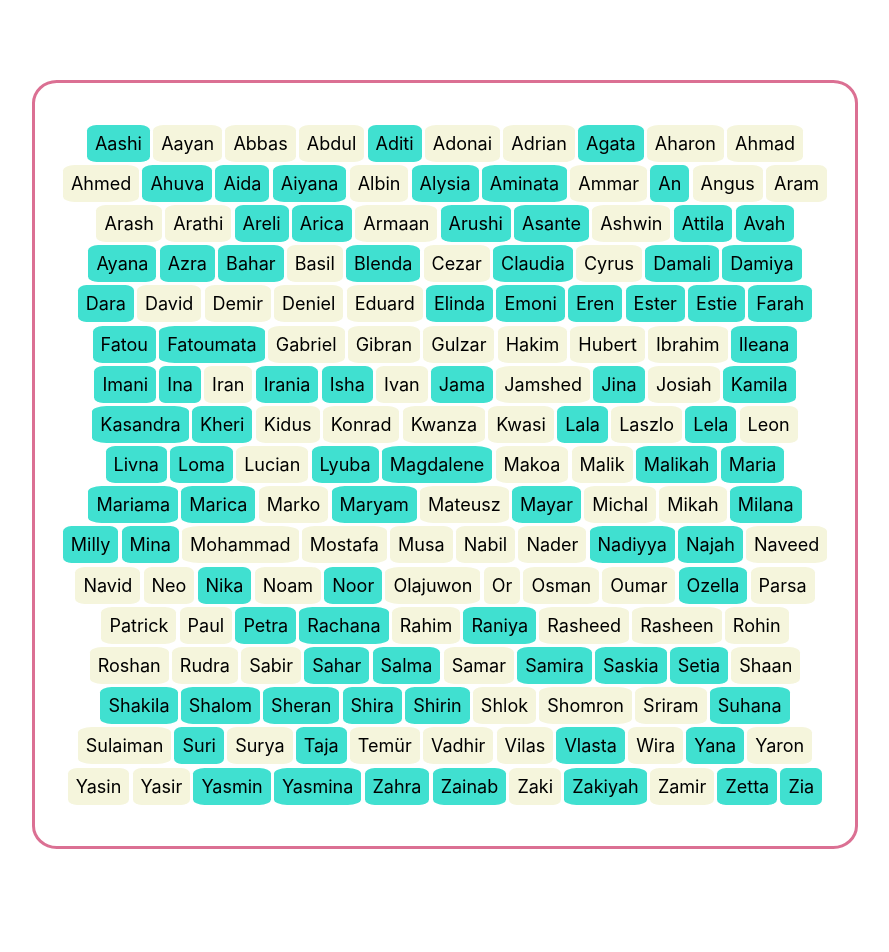
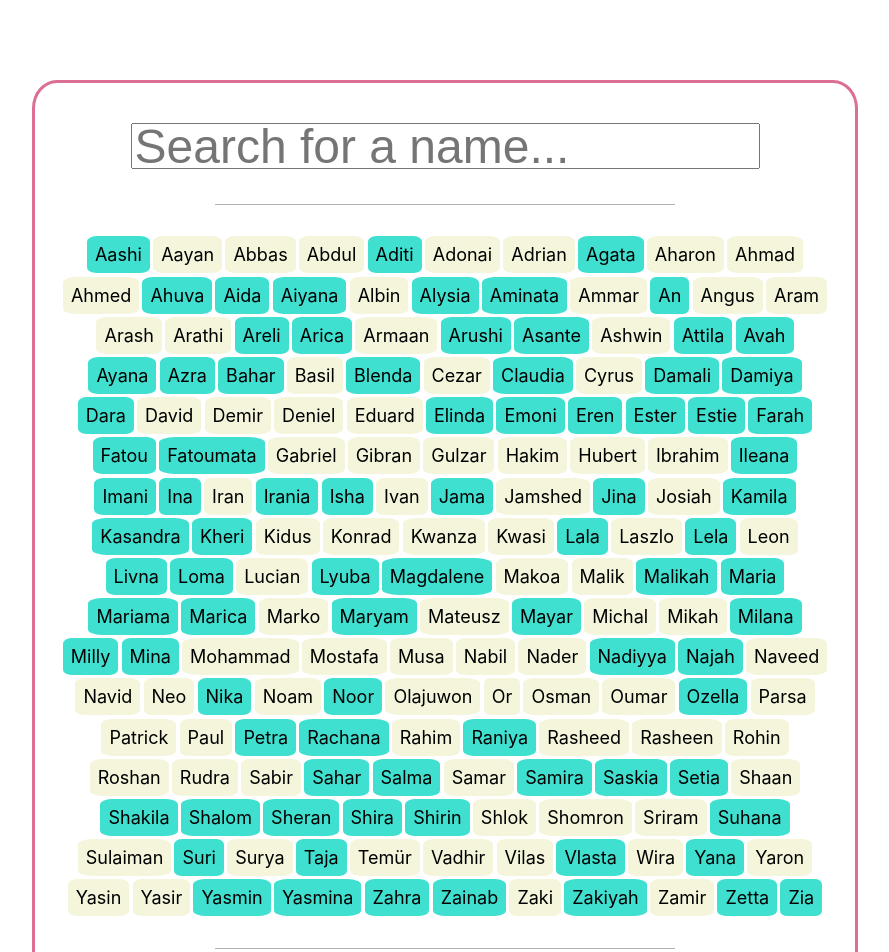
Before and after one commit to kbakande/baby-names-picker, a React (Create React App) app: page / in a window 1280 px wide. Shown: the top 952 px of the page, without its empty margins (195-1084 px from the left). Before the commit the page ends 929 px from the top, so only its background shows below. Built offline with nearby package versions, Linux system fonts and the light colour scheme.

Commit message:
adds searchh bar component

```diff
--- a/src/components/BabyNames.js
+++ b/src/components/BabyNames.js
@@ -8,24 +8,34 @@ babyNames.sort((a, b) => (a.name > b.name) ? 1 : ((b.name > a.name) ? -1 : 0));
 
 // return
 const ListName = () => {
+
     return (
         <div className="name-container">
+            {/* <div className="search-bar"> <SearchBar /> </div> */}
+            <SearchBar />
+            <hr></hr>
             {babyNames.map((babyName, index) => {
-                console.log(babyName.sex === "m")
                 if (babyName.sex === "m") {
                     return (
-                        <p className="name-list boys"> {babyName.name} </p>
+                        <p className="name-list boys" key={index}> {babyName.name} </p>
                     )
                 } else {
                     return (
-                        <p className="name-list girls"> {babyName.name} </p>
+                        <p className="name-list girls" key={index}> {babyName.name} </p>
                     )
                 }
-
-
             })}
+            <hr></hr>
         </div >
     )
 }
 
+const SearchBar = () => {
+
+    return (
+        <input type="input" id="searchInput" placeholder="Search for a name..." className="search-bar"></input>
+    )
+
+}
+
 export { ListName }
```
